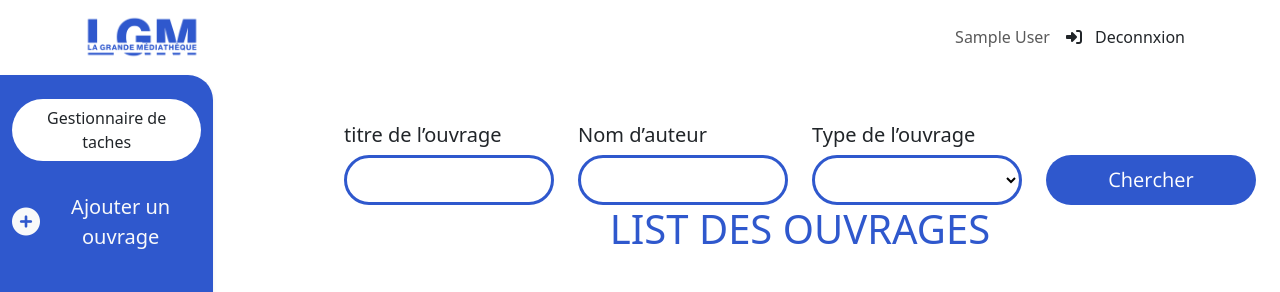
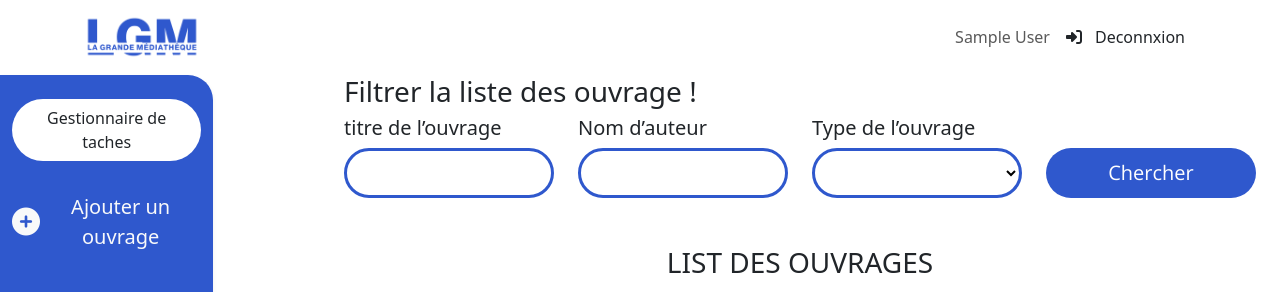
Before and after one commit to jalalkadori/Gestion-emprunts-app, a PHP site: page /list.php in a window 1280 px wide. Shown: the top 292 px of the page. Run offline with PHP 8.4, Linux system fonts and the light colour scheme; the visitor is signed in with stand-in values (Sample User, id 1); data comes from the database, SQL or seed files in the repository; some libraries are stand-ins or nearby versions.

Commit message:
update files

```diff
--- a/admin/list.php
+++ b/admin/list.php
@@ -22,7 +22,7 @@ if(!isset($_SESSION['email'])) {
 
     <nav class="navbar navbar-expand-lg navbar-light">
         <div class="container">
-            <a class="navbar-brand" href="#"><img src="./logo/LGM.png" alt="Logo" style="width:120px;"></a>
+            <a class="navbar-brand" href="index.php"><img src="./logo/LGM.png" alt="Logo" style="width:120px;"></a>
             <button class="navbar-toggler" type="button" data-toggle="collapse" data-target="#navbarNav" aria-controls="navbarNav" aria-expanded="false" aria-label="Toggle navigation">
             <span class="navbar-toggler-icon"></span>
             </button>
@@ -62,16 +62,31 @@ if(!isset($_SESSION['email'])) {
             </div>
           </div>
             <?php
-                $list_ouvrage_request = "SELECT * FROM `ouvrage`";
-                $list_ouvrage = $db_connection->prepare($list_ouvrage_request);
-                $list_ouvrage->execute();
+                 $list_ouvrage_request = "SELECT * FROM `ouvrage` WHERE ouvrage.RESERVATION = 'non'";
 
+                if(isset($_POST['chercher'])) {
+                  $titre = $_POST["titre"];
+                  $auteur = $_POST["auteur"];
+                  $type_ouvrage = $_POST["type_ouvrage"];
+
+                  if(!empty($titre)) {
+                      $list_ouvrage_request.=" AND ouvrage.TITRE_OUVRAGE = '$titre'";
+                  }
+                  if(!empty($auteur)) {
+                      $list_ouvrage_request.=" AND ouvrage.NOM_AUTHEUR = '$auteur'";
+                  }
+                  if(!empty($type_ouvrage)) {
+                      $list_ouvrage_request.=" AND ouvrage.TYPE_OUVRAGE = '$type_ouvrage'";
+                  }
+
+                }
 
             ?>
 
 
           <div class="col-9">
-                <section class="container pt-5">
+                <section class="container">
+                <h3 class="">Filtrer la liste des ouvrage !</h2>
                   <form class="row row-cols-1 row-cols-lg-4"  action="" method="POST">
                       <div class="col">
                           <h5 for="type">titre de l’ouvrage</h5>
@@ -100,9 +115,12 @@ if(!isset($_SESSION['email'])) {
                 </section>
 
             <div class="container text-center text-uppercase">
-              <h1 class="text-center mb-5 text-uppercase" style="color: #2F58CD">list des ouvrages</h1>
+            <h3 class="text-center my-5 text-uppercase">list des ouvrages</h1>
               <div class="row row-cols-4">
                 <?php
+
+                $list_ouvrage = $db_connection->prepare($list_ouvrage_request);
+                $list_ouvrage->execute();
                 while($row = $list_ouvrage->fetch(PDO::FETCH_ASSOC)) {
                     echo "
                         <div class='col'>
--- a/user/profil.php
+++ b/user/profil.php
@@ -126,7 +126,7 @@ $adherent_id = $_SESSION['id_adherent'];
                         ?>
                     </tbody>
                 </table>
-                <h6 class="text-danger fw-lighter text-lowercase">* Les réservations annulées seront supprimées automatiquement après 24 h. </h6>
+                <h6 class="text-danger fw-lighter text-lowercase">* Les réservations non validées seront supprimées automatiquement après 24 h. </h6>
             </section>
             <section class="container-fluid text-uppercase my-5">
                 <div class="border-bottom border-3">
```
